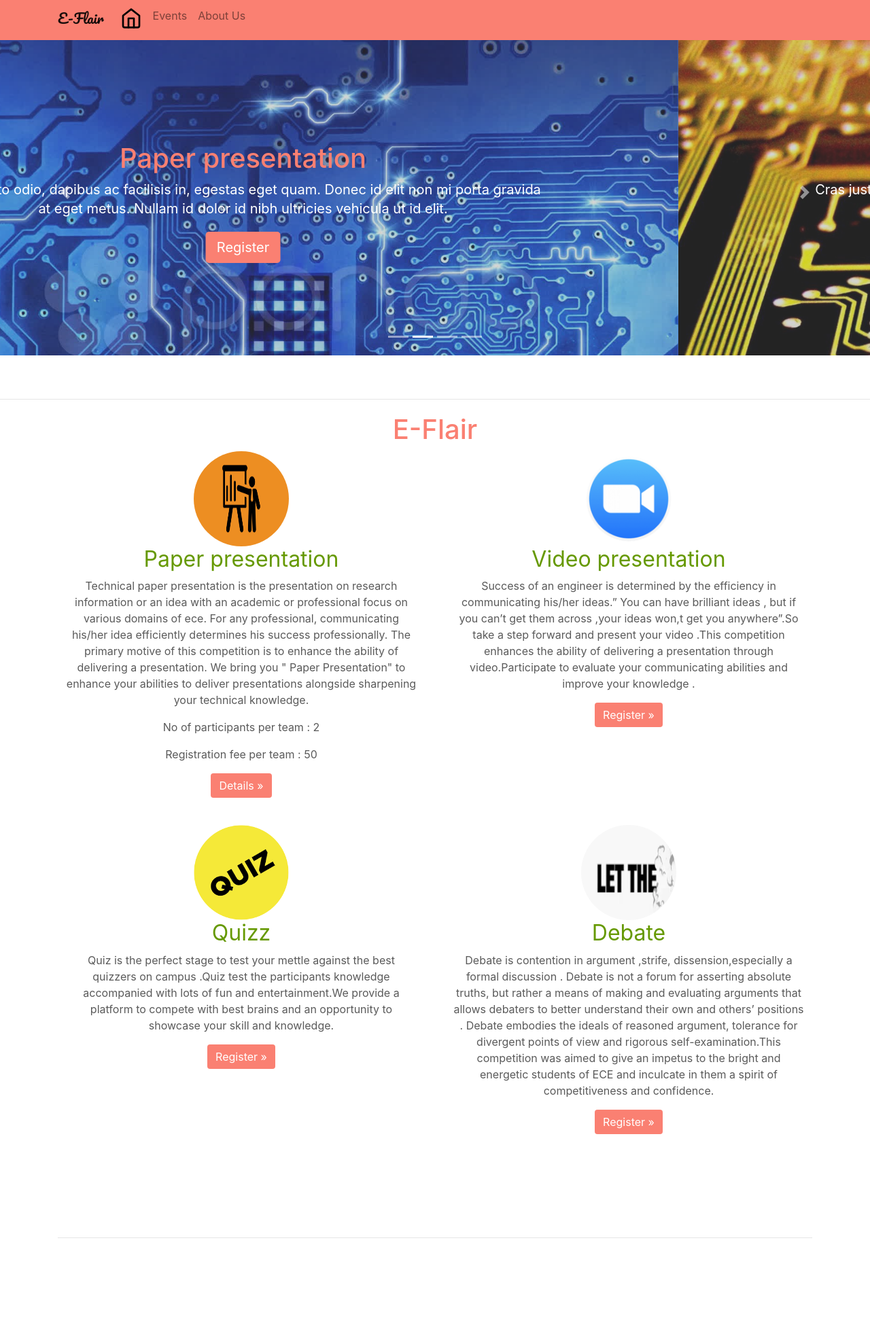
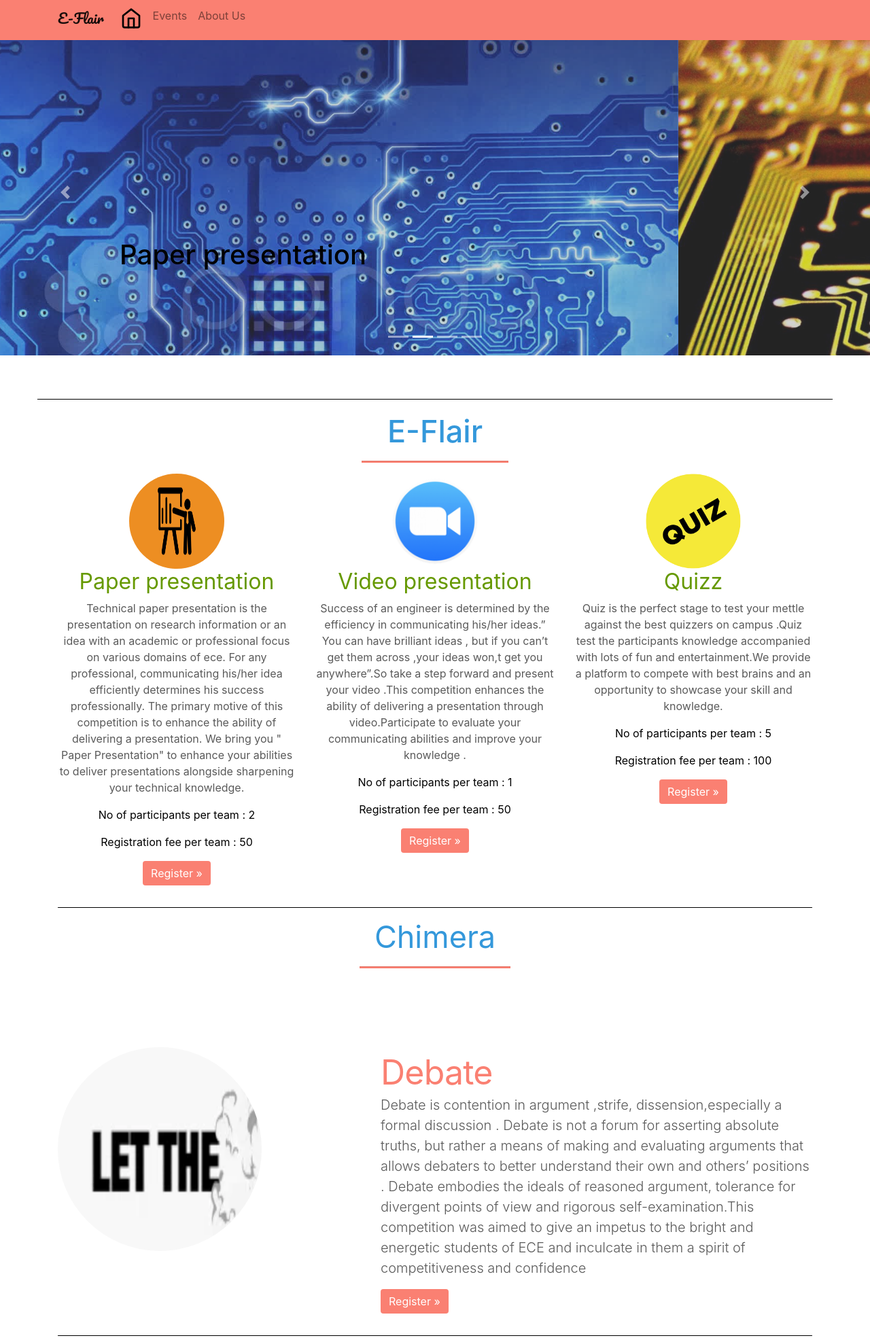
Before and after one commit to e-flair/e-flair.github.io, a plain HTML site: page index.html in a window 1280 px wide. Shown: the part 5-1974 px from the top of the page at 68% size. Drawn offline with nearby package versions, Linux system fonts and the light colour scheme.

Commit message:
there a lot of changes

```diff
--- a/aboutus.html
+++ b/aboutus.html
@@ -10,6 +10,7 @@
     <link rel="stylesheet" href="https://maxcdn.bootstrapcdn.com/bootstrap/4.0.0/css/bootstrap.min.css" integrity="sha384-Gn5384xqQ1aoWXA+058RXPxPg6fy4IWvTNh0E263XmFcJlSAwiGgFAW/dAiS6JXm" crossorigin="anonymous">
     <!-- link to cdn of iconics -->
     <link rel="stylesheet" type="text/css" href="http://code.ionicframework.com/ionicons/2.0.1/css/ionicons.min.css">
+    <link href="https://fonts.googleapis.com/css?family=Pacifico" rel="stylesheet">
     <!--css added by sayyuf-->
     <link rel="stylesheet" href="./css/style.css">
     <link rel="stylesheet" href="./css/carousel.css">
@@ -24,7 +25,7 @@
     <header>
      <nav class="navbar navbar-expand-md  fixed-top navbar-light" style="background-color:#FA8072; ">
       <div class="container">
-       <a class="navbar-brand" href="#"><!--<img src="./images/antenna.gif" class="rounded-circle">--> E-Flair</a>
+       <a class="navbar-brand" href="index.html"> <span class="makeflairfont">E-Flair</span></a>
        <button class="navbar-toggler" type="button" data-toggle="collapse" data-target="#navbarCollapse" aria-controls="navbarCollapse" aria-expanded="false" aria-label="Toggle navigation">
          <span class="navbar-toggler-icon"></span>
        </button>
@@ -52,22 +53,22 @@
 
    </header>
 
-   </div class="makeflair">
+
 
     <title> E-Flair</title>
 
 
        <div class="container">
-           <h2 class="heading">E-Flair</h2>
+           <h2 class="heading makeflair">E-Flair</h2>
            <p>E-flair is an  impulse which goes limitless in exploring young ideas . It involves activities which bring out one’s best by providing a platform to transform imagination into reality. we introduce exceptionally unique and new challenges  to unleash the talents . Diverse and amazing competitions at E-flair gives an opportunity to excel by interacting, competing and most importantly learning with the best minds. Competitions at E-flair are for young and growing engineers of the SRIT to exhibit their skills  and achieve excellence. It's an ideal opportunity to witness the incredible.Apart from the nerve-wrecking competitions, this fest  also provides a fine opportunity to try your hands at chimera.</p>
        </div>
-</div>
+
 
        <hr class="featurette-divider">
   <footer>
         <div class="center-text">
 	      <div class="container">
-          <h1 class="heading">Contact Us</h1>
+          <h1 class="heading makecontact">Contact Us</h1>
            <div class="row">
               <div class="col-md-4">
                 <img class="rounded-circle smallimage" src="./images/sayyuf.jpg" alt="image">
@@ -82,7 +83,7 @@
                 <p><img src="./images/phone_logo.png"> 7799069421</p>
               </div>
 
-              <div class="col-md-">
+              <div class="col-md-4">
               <img class="rounded-circle smallimage" src="./images/sayyuf.jpg" alt="image">
                 <h2>Sayyuf</h2>
                  <p><a href="mailto:sayyufshaik@gmail.com"><img src="./images/gmail_logo.png"> sayyufshaik@gmail.com</a></p>
--- a/css/style.css
+++ b/css/style.css
@@ -1,3 +1,10 @@
+/* Global styles */
+.col-md-5{
+    padding-top: 100px!important;
+}
+
+
+
 .maketext{
 	color:#6c5ce7;
 }
@@ -23,9 +30,11 @@
 
  .heading{
  	color: #FA8072;
+
  }
  .grid{
  	color: #669900;
+
  }
  .smallimage{/* All children in the footer */
  	width: 140px;
@@ -75,7 +84,8 @@ a.nav-link{
     color: black;
 }
 
-img{
+.makecontact{
+padding-bottom: 100px;
 
 
 }
@@ -90,3 +100,22 @@ img{
 .makepaper{
     margin-top: 50px;
 }
+.makeblack{
+    color: black;
+}
+.makeflairfont{
+    font-family: 'Pacifico', monospace;
+}
+.makebreak{
+	width: 20%!important;
+	background-color:  #FA8072;
+	height: 2px;
+}
+.makehr{
+	background-color: #000;
+
+}
+.eventheading{
+	font-size: 45px;
+	color: #3498db;
+}
--- a/index.html
+++ b/index.html
@@ -11,6 +11,7 @@
     <!-- link to cdn of iconics -->
     <link rel="stylesheet" type="text/css" href="http://code.ionicframework.com/ionicons/2.0.1/css/ionicons.min.css">
     <link href="https://fonts.googleapis.com/css?family=Pacifico" rel="stylesheet">
+    <link href="https://fonts.googleapis.com/css?family=Courgette" rel="stylesheet">
     <!--css added by sayyuf-->
     <link rel="stylesheet" href="./css/style.css">
     <link rel="stylesheet" href="./css/carousel.css">
@@ -27,7 +28,7 @@
 
      <nav class="navbar navbar-expand-md  fixed-top navbar-light" style="background-color:#FA8072; ">
       <div class="container">
-          <a class="navbar-brand" href="#"><span style="font-family: 'Pacifico', monospace;"> E-Flair</span></a>
+          <a class="navbar-brand" href="#"><span class="makeflairfont"> E-Flair</span></a>
        <button class="navbar-toggler" type="button" data-toggle="collapse" data-target="#navbarCollapse" aria-controls="navbarCollapse" aria-expanded="false" aria-label="Toggle navigation">
          <span class="navbar-toggler-icon"></span>
        </button>
@@ -68,9 +69,9 @@
             <img class="first-slide" src="./images/ece.jpg"  style="opacity: 0.7; alt="First slide">
             <div class="container">
               <div class="carousel-caption text-center">
-                <h1 class="heading">Paper presentation</h1>
-                <p>Cras justo odio, dapibus ac facilisis in, egestas eget quam. Donec id elit non mi porta gravida at eget metus. Nullam id dolor id nibh ultricies vehicula ut id elit.</p>
-                <p><a class="btn btn-lg btn-primary" href="#" role="button">Register</a></p>
+                <h1 class="makeblack">Paper presentation</h1>
+
+
               </div>
             </div>
           </div>
@@ -78,9 +79,9 @@
             <img class="second-slide" src="./images/585910.jpg" style="opacity: 0.7; alt="Second slide">
             <div class="container">
               <div class="carousel-caption text-center">
-                <h1 class="heading">Video presentation.</h1>
-                <p>Cras justo odio, dapibus ac facilisis in, egestas eget quam. Donec id elit non mi porta gravida at eget metus. Nullam id dolor id nibh ultricies vehicula ut id elit.</p>
-                <p><a class="btn btn-lg btn-primary" href="#" role="button">Register</a></p>
+                <h1 class="makeblack">Video presentation.</h1>
+
+
               </div>
             </div>
           </div>
@@ -88,9 +89,9 @@
             <img class="third-slide" style="opacity: 0.7;" src="./images/279459.jpg" alt="Third slide">
             <div class="container">
               <div class="carousel-caption text-center">
-                <h1 class="heading">Quizz.</h1>
-                <p>Cras justo odio, dapibus ac facilisis in, egestas eget quam. Donec id elit non mi porta gravida at eget metus. Nullam id dolor id nibh ultricies vehicula ut id elit.</p>
-                <p><a class="btn btn-lg btn-primary" href="#" role="button">Register</a></p>
+                <h1 class="makeblack">Quizz</h1>
+
+
               </div>
             </div>
           </div>
@@ -98,9 +99,9 @@
             <img class="fourth-slide" src="./images/546191.jpg" style="opacity: 0.7;  alt="Third slide">
             <div class="container">
               <div class="carousel-caption text-center">
-                <h1 class="heading">Debate</h1>
-                <p>Cras justo odio, dapibus ac facilisis in, egestas eget quam. Donec id elit non mi porta gravida at eget metus. Nullam id dolor id nibh ultricies vehicula ut id elit.</p>
-                <p><a class="btn btn-lg btn-primary" href="#" role="button">Register</a></p>
+                <h1 class="makeblack">Debate</h1>
+
+
               </div>
             </div>
           </div>
@@ -117,77 +118,97 @@
       </div>
 	  <!--here ends the controls of the slides-->
       <!-- start of the grid-->
-      <!-- Marketing messaging and featurettes-->
+      <!--EVENTS-->
 
 
 
-      <hr class="divider container-">
+      <hr class="divider container makehr">
 
 
       <div class="container marketing">
             <!--Here goes the heading -->
             <div class="makespace">
               <div class="container center-text heading">
-                <h1>E-Flair</h1>
+                <h1 class="eventheading">E-Flair</h1>
+                <hr class="makebreak">
               </div>
             </div>
 
         <!-- Three columns of text below the carousel -->
-        <div class="row">
-          <div class="col-lg-6">
+        <div class="row text-center">
+          <div class="col-lg-4">
             <img class="rounded-circle" src="./images/Paper.jpg" alt="Generic placeholder image" width="140" height="140">
             <h2 class="grid">Paper presentation</h2>
             <p>Technical paper presentation is the presentation on research information or an idea with an academic or professional focus on various domains of ece. For any professional, communicating his/her idea efficiently determines his success professionally. The primary motive of this competition is to enhance the ability of delivering a presentation. We bring you " Paper Presentation" to enhance your abilities to deliver presentations alongside sharpening your technical knowledge.</p>
             <span class="makeblack"><p>No of participants per team : 2</p>
                                    <p>Registration fee per team   : 50</p></span>
-            <p><a class="btn btn-success" href="paper.html" target="_blank" role="button">Details &raquo;</a></p>
+            <p><a class="btn btn-success" href="https://docs.google.com/forms/d/e/1FAIpQLSduX_EG_-fI5psoGnRSkur-0Z0nbD_IwO758IB2wwQB9VpN7Q/viewform?usp=sf_link" target="_blank" role="button">Register &raquo;</a></p>
           </div><!-- /.col-lg-4 -->
-          <div class="col-lg-6">
+          <div class="col-lg-4">
             <img class="rounded-circle" src="./images/video-logo.png" alt="Generic placeholder image" width="140" height="140">
             <h2 class="grid">Video presentation</h2>
             <p>Success of an engineer is determined by  the efficiency in communicating his/her ideas.” You can have brilliant ideas , but if you can’t get them across ,your ideas won,t get you anywhere”.So take a step forward and present  your video  .This competition enhances the ability of delivering a presentation through video.Participate  to evaluate  your communicating abilities and improve  your knowledge .</p>
-            <p><a class="btn btn-success" href="#" role="button">Register &raquo;</a></p>
+            </p>
+            <span class="makeblack"><p>No of participants per team : 1</p>
+                                   <p>Registration fee per team   : 50</p></span>
+            <p><a class="btn btn-success" href="https://docs.google.com/forms/d/e/1FAIpQLScBq-wSiI8m7aiG6vfh0D2rvzMQuDcAx44KppphDM-tjbiuGg/viewform?usp=sf_link" target="_blank" role="button">Register &raquo;</a></p>
           </div><!-- /.col-lg-4 -->
-        </div>
+
         <!-- end of the firtst two-->
+         <div class="col-lg-4">
 
-        <div class="row">
-          <div class="col-lg-6">
             <img class="rounded-circle" src="./images/quizz-logo.png" alt="Generic placeholder image" width="140" height="140">
             <h2 class="grid">Quizz</h2>
             <p>Quiz is the perfect stage  to test your mettle against the best quizzers on campus .Quiz test the participants knowledge accompanied with lots of  fun and entertainment.We provide a platform  to compete with best brains and an opportunity to showcase  your skill and knowledge.</p>
-            <p><a class="btn btn-success" href="#" role="button">Register &raquo;</a></p>
-          </div><!-- /.col-lg-6 -->
+            </p>
+            <span class="makeblack"><p>No of participants per team : 5</p>
+                                   <p>Registration fee per team   : 100</p></span>
+            <p><a class="btn btn-success" href="https://docs.google.com/forms/d/e/1FAIpQLSdgllM8m2qDndguITE7u8tZL8UxzH5Melabry_98PEB_jHwEA/viewform?usp=sf_link" target="_blank" role="button">Register &raquo;</a></p>
+
+                                                                </div>
+                                                                </div>
+
+         <!--end of the first day events-->
+
+            <!-- end of the grid-->
+
+        <!-- START OF THE CHIMERA -->
+       <!-- Debate starts-->
+
+        <hr class="makehr">
+
+       <h2 class="eventheading text-center">Chimera</h2>
+       <hr class="makebreak">
+        <div class="row">
+          <div class="col-md-7 order-md-2 makecool">
+            <h2 class="featurette-heading"><span class="heading">Debate</h2>
+            <p class="lead">Debate is contention in argument ,strife, dissension,especially a formal discussion . Debate is not a forum for asserting absolute truths, but rather a means of making and evaluating arguments that allows debaters to better understand their own and others’ positions . Debate embodies the ideals of reasoned argument, tolerance for divergent points of view and rigorous self-examination.This competition  was aimed to give an impetus to the bright and energetic students of ECE and inculcate in them a spirit of competitiveness and confidence</p>
+            <p><a class="btn btn-success" href="https://docs.google.com/forms/d/e/1FAIpQLScwLbtO3NPTkZdpA02ip1uVxXtgfr6KBaFI40nW2cJqmiPsZw/viewform?usp=sf_link" target="_blank" role="button">Register &raquo;</a></p>
+          </div>
+          <div class="col-md-5 order-md-1">
+            <img class="featurette-image img-fluid rounded-circle" id="debate" src="./images/200w.webp" alt="Generic placeholder image">
+          </div>
+        </div>
+
+        <!-- debate ends-->
+<!-- Sparkle of ECE starts-->
 
 
-           <div class="col-lg-6">
-            <img class="rounded-circle" src="./images/200w.webp" alt="Generic placeholder image" width="140" height="140">
-            <h2 class="grid">Debate</h2>
-            <p>Debate is contention in argument ,strife, dissension,especially a formal discussion . Debate is not a forum for asserting absolute truths, but rather a means of making and evaluating arguments that allows debaters to better understand their own and others’ positions . Debate embodies the ideals of reasoned argument, tolerance for divergent points of view and rigorous self-examination.This competition  was aimed to give an impetus to the bright and energetic students of ECE and inculcate in them a spirit of competitiveness and confidence.</p>
-            <p><a class="btn btn-success" href="#" role="button">Register &raquo;</a></p>
-          </div><!-- /.col-lg-6 -->
-
-        </div><!-- /.row -->
-
-        <!-- end of the grid-->
-
-        <!-- START THE FEATURETTES -->
-
-
-        <hr class="featurette-divider">
+        <hr class="makehr">
 
         <div class="row featurette">
           <div class="col-md-7">
             <h2 class="featurette-heading heading">Sparkle of ece</span></h2>
             <p class="lead">"If you're young and talented, it's like you have wings" . If you're wanting for some performances that will leave you gripping the edges of your seat, sparkle of ece is the event for you!  With a  grand stage  to show off your talents  and enthusiastic audience  to watch you perform ,this  is the platform to show proficiency in your inner talents and skills . With the unique concept of Live Your Passion that enables you to pursue your talents on a professional level, competitions at Sparkle of ECE will provide a new dimension to culture! This competition is  dedicated to build confidence, encourage talents  and provide a positive atmosphere for all the participants .</p>
-            <p><a class="btn btn-success" href="#" role="button">Register &raquo;</a></p>
+            <p><a class="btn btn-success" href="https://docs.google.com/forms/d/e/1FAIpQLSeWmCdnw049fWKJ4jtnwRPveBGpMcYdTlrARZMeQDTCjL6YqQ/viewform?usp=sf_link" target="_blank" role="button">Register &raquo;</a></p>
           </div>
           <div class="col-md-5">
             <img class="featurette-image img-fluid mx-auto rounded-circle" src="./images/Capture.png" alt="Generic placeholder image">
           </div>
         </div>
+<!-- sparkle of ECE ends-->
+        <hr class="makehr">
 
-        <hr class="featurette-divider">
 <!-- Circuit debugging-->
 
 
@@ -195,38 +216,40 @@
           <div class="col-md-7 order-md-2">
             <h2 class="featurette-heading"><span class="heading">Circuitrix</h2>
             <p class="lead">Donec ullamcorper nulla non metus auctor fringilla. Vestibulum id ligula porta felis euismod semper. Praesent commodo cursus magna, vel scelerisque nisl consectetur. Fusce dapibus, tellus ac cursus commodo.</p>
-            <p><a class="btn btn-success" href="#" role="button">Register &raquo;</a></p>
+            <p><a class="btn btn-success" href="https://docs.google.com/forms/d/e/1FAIpQLSekxEbPt1RXeknUczr1fDHDNujB8jjdNNKMDRSB7hUBmGke2g/viewform?usp=sf_link" target="_blank" role="button">Register &raquo;</a></p>
           </div>
           <div class="col-md-5 order-md-1">
             <img class="featurette-image img-fluid mx-auto rounded-circle" id="debate" src="./images/circuitrix.jpg" alt="Generic placeholder image">
           </div>
         </div>
 <!-- Circuit debugging ends-->
+<!-- Logo designing starts here-->
 
-
-        <hr class="featurette-divider">
+        <hr class="makehr">
 
         <div class="row featurette">
           <div class="col-md-7">
             <h2 class="featurette-heading heading">Logo Design Display</h2>
-            <p class="lead fadein">Donec ullamcorper nulla non metus auctor fringilla. Vestibulum id ligula porta felis euismod semper. Praesent commodo cursus magna, vel scelerisque nisl consectetur. Fusce dapibus, tellus ac cursus commodo.</p>
-            <p><a class="btn btn-success" href="#" role="button">Register &raquo;</a></p>
+            <p class="lead fadein">Design is an art. Design is an aesthetics. Logo design gives platform for the designers to showcase their talent. This event provides an opportunity to explore creativity in the students.</p>
+            <p><a class="btn btn-success" href="https://docs.google.com/forms/d/e/1FAIpQLSc6q4a4ts0H9M4htkDSlBPbUY4IQwIg7OBk-c_3zk3PXD-nhg/viewform?usp=sf_link"
+            target="_blank" role="button">Register &raquo;</a></p>
           </div>
           <div class="col-md-5">
             <img class="featurette-image img-fluid mx-auto" src="./images/new.jpg" alt="Generic placeholder image">
           </div>
         </div>
 
-
+   <!-- Logo designing Ends here-->
         <!-- Navadhara-->
 
-        <hr class="featurette-divider">
+        <hr class="makehr">
 
         <div class="row featurette">
           <div class="col-md-7 order-md-2">
             <h2 class="featurette-heading"><span class="heading">Navadhara</h2>
             <p class="lead">Donec ullamcorper nulla non metus auctor fringilla. Vestibulum id ligula porta felis euismod semper. Praesent commodo cursus magna, vel scelerisque nisl consectetur. Fusce dapibus, tellus ac cursus commodo.</p>
-            <p><a class="btn btn-success" href="#" role="button">Register &raquo;</a></p>
+            <p><a class="btn btn-success" href="https://docs.google.com/forms/d/e/1FAIpQLSe_I7knqxLH3auamOLUpNxwgJqyT9xDVjN7Zj3RZ3Kby2_khw/viewform?usp=sf_link"
+            target="_blank" role="button">Register &raquo;</a></p>
           </div>
           <div class="col-md-5 order-md-1">
             <img class="featurette-image img-fluid mx-auto rounded-circle" id="debate" src="./images/ideas21.png" alt="Generic placeholder image">
@@ -236,7 +259,7 @@
 <!-- Navdhaara  ends-->
 
         <!-- culturals -->
-        <hr class="featurette-divider">
+        <hr class="makehr">
 
         <div class="row featurette">
           <div class="col-md-7">
@@ -250,7 +273,7 @@
         </div>
         <!-- End of the culturals -->
 
-        <hr class="featurette-divider">
+        <hr class="featurette-divider makehr">
 		<a class="social-icon twitter"
 
         <!-- /END THE FEATURETTES -->
@@ -290,7 +313,7 @@
           </div>
         </div>
       </div>
-      <hr class="featurette-divider">
+      <hr class="featurette-divider makehr">
       <div class="container">
         <div class="row">
           <div class="col-md-4">
@@ -298,7 +321,7 @@
             <a href="https://twitter.com/sayyuf_shaik"><img src="./images/twitter.svg" class="good"></a>
             <a href="https://www.facebook.com/sayyuf.sheik"><img src="./images/facebook.svg" class="good"></a>
             <img src="./images/instagram.svg">
-            <a href="https://www.linkedin.com/in/sayyuf-shaik-31bb65126/"><img src="./images/linkedin.svg" class="good"></a>
+            <a href="https://www.linkedin.com/in/ece-fest-5b433b15b/"><img src="./images/linkedin.svg" class="good"></a>
           </div>
           <div class="col-md-4">
             <p>Mail us</p>
```
